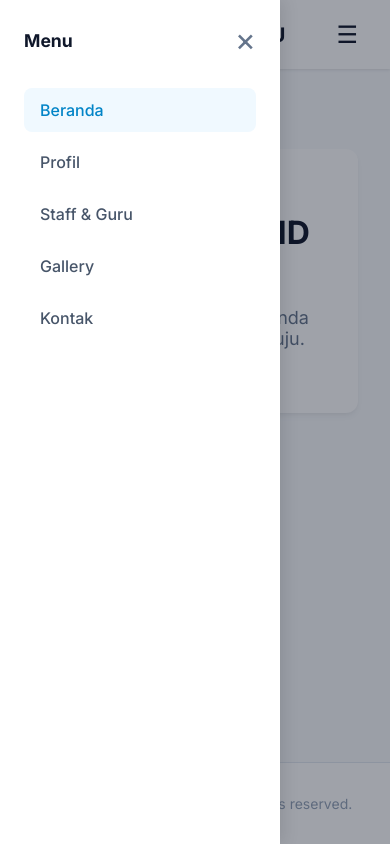
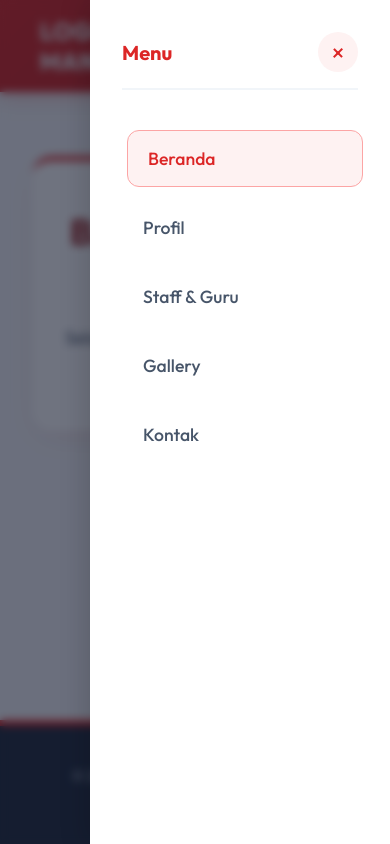
Before and after one commit to wahyu1337/sd-48-takalar, a website built with webpack: page src/index.html in a window 390 px wide. Both pictures are taken after a click on the button "Buka Menu". Built offline with nearby package versions, Linux system fonts and the light colour scheme.

Commit message:
Penambahan & Desain kerangka website sekolah 48 manuju

```diff
--- a/src/styles.css
+++ b/src/styles.css
@@ -1,25 +1,26 @@
 /* src/styles.css */
-@import url('https://fonts.googleapis.com/css2?family=Inter:wght@400;500;600;700&display=swap');
+@import url('https://fonts.googleapis.com/css2?family=Outfit:wght@400;500;600;700&display=swap');
 
 * {
     margin: 0;
     padding: 0;
     box-sizing: border-box;
-    font-family: 'Inter', sans-serif;
+    font-family: 'Outfit', sans-serif;
 }
 
 body {
     display: flex;
     flex-direction: column;
     min-height: 100vh;
-    background-color: #f8fafc;
+    background-color: #f4f6f9;
     color: #334155;
+    -webkit-font-smoothing: antialiased;
 }
 
 /* Header & Nav Desktop */
 header {
-    background-color: #ffffff;
-    box-shadow: 0 1px 3px rgba(0,0,0,0.1);
+    background: linear-gradient(135deg, #dc2626 0%, #b91c1c 100%);
+    box-shadow: 0 4px 20px rgba(220, 38, 38, 0.25);
     position: sticky;
     top: 0;
     z-index: 1000;
@@ -29,44 +30,59 @@ header {
     display: flex;
     justify-content: space-between;
     align-items: center;
-    padding: 1.25rem 2rem;
+    padding: 1rem 2.5rem;
     max-width: 1200px;
     margin: 0 auto;
 }
 
 .logo {
-    font-size: 1.25rem;
+    font-size: 1.5rem;
     font-weight: 700;
-    color: #0f172a;
+    color: #ffffff;
     text-decoration: none;
     letter-spacing: 0.5px;
+    text-shadow: 1px 1px 3px rgba(0, 0, 0, 0.15);
+    display: flex;
+    align-items: center;
+    gap: 10px;
 }
 
 .nav-links {
     display: flex;
-    gap: 2rem;
+    gap: 1.5rem;
     list-style: none;
 }
 
 .nav-links a {
     text-decoration: none;
-    color: #64748b;
+    color: rgba(255, 255, 255, 0.85);
     font-weight: 500;
     font-size: 1rem;
-    transition: color 0.2s ease;
+    transition: all 0.3s ease;
+    padding: 0.6rem 1.2rem;
+    border-radius: 20px;
 }
 
-.nav-links a:hover, .nav-links a.active {
-    color: #0284c7;
+.nav-links a:hover,
+.nav-links a.active {
+    color: #dc2626;
+    background-color: #ffffff;
+    box-shadow: 0 4px 10px rgba(0, 0, 0, 0.1);
+    transform: translateY(-2px);
 }
 
 .hamburger {
     display: none;
     background: none;
     border: none;
-    font-size: 1.5rem;
+    font-size: 1.8rem;
     cursor: pointer;
-    color: #0f172a;
+    color: #ffffff;
+    transition: transform 0.2s ease;
+}
+
+.hamburger:active {
+    transform: scale(0.9);
 }
 
 /* Sidebar overlay for mobile */
@@ -77,10 +93,11 @@ header {
     left: 0;
     width: 100%;
     height: 100%;
-    background: rgba(15, 23, 42, 0.4);
+    background: rgba(15, 23, 42, 0.6);
+    backdrop-filter: blur(4px);
     z-index: 1001;
     opacity: 0;
-    transition: opacity 0.3s ease, visibility 0.3s ease;
+    transition: all 0.3s ease;
 }
 
 .sidebar-overlay.active {
@@ -91,65 +108,82 @@ header {
 .sidebar {
     position: fixed;
     top: 0;
-    left: -280px;
-    width: 280px;
+    right: -320px;
+    width: 300px;
     height: 100%;
     background-color: #ffffff;
     z-index: 1002;
-    transition: left 0.3s ease;
-    box-shadow: 4px 0 15px rgba(0,0,0,0.1);
+    transition: right 0.4s cubic-bezier(0.4, 0, 0.2, 1);
+    box-shadow: -5px 0 25px rgba(0, 0, 0, 0.15);
     display: flex;
     flex-direction: column;
-    padding: 1.5rem;
+    padding: 2rem;
 }
 
 .sidebar.active {
-    left: 0;
+    right: 0;
 }
 
 .sidebar-header {
     display: flex;
     justify-content: space-between;
     align-items: center;
-    margin-bottom: 2rem;
+    margin-bottom: 2.5rem;
+    padding-bottom: 1rem;
+    border-bottom: 2px solid #f1f5f9;
 }
 
 .sidebar-logo {
-    font-size: 1.1rem;
+    font-size: 1.25rem;
     font-weight: 700;
-    color: #0f172a;
+    color: #dc2626;
 }
 
 .close-btn {
-    background: none;
+    background: #fef2f2;
     border: none;
-    font-size: 2rem;
-    line-height: 1;
+    width: 40px;
+    height: 40px;
+    border-radius: 50%;
+    font-size: 1.5rem;
+    display: flex;
+    align-items: center;
+    justify-content: center;
     cursor: pointer;
-    color: #64748b;
+    color: #dc2626;
+    transition: all 0.3s ease;
+}
+
+.close-btn:hover {
+    background: #fee2e2;
+    transform: rotate(90deg);
 }
 
 .nav-links-mobile {
     display: flex;
     flex-direction: column;
-    gap: 0.5rem;
+    gap: 0.75rem;
     list-style: none;
 }
 
 .nav-links-mobile a {
     text-decoration: none;
     color: #475569;
-    font-size: 1rem;
+    font-size: 1.1rem;
     font-weight: 500;
     display: block;
-    padding: 0.75rem 1rem;
-    border-radius: 8px;
-    transition: background-color 0.2s ease, color 0.2s ease;
+    padding: 1rem 1.25rem;
+    border-radius: 12px;
+    transition: all 0.2s ease;
+    border: 1px solid transparent;
 }
 
-.nav-links-mobile a:hover, .nav-links-mobile a.active {
-    background-color: #f0f9ff;
-    color: #0284c7;
+.nav-links-mobile a:hover,
+.nav-links-mobile a.active {
+    background-color: #fef2f2;
+    color: #dc2626;
+    border-color: #fca5a5;
+    transform: translateX(5px);
 }
 
 /* Main Content */
@@ -157,54 +191,84 @@ main {
     flex: 1;
     display: flex;
     flex-direction: column;
-    padding: 3rem 2rem;
+    padding: 4rem 2rem;
     max-width: 1200px;
     margin: 0 auto;
     width: 100%;
 }
 
 .hero {
-    background-color: #ffffff;
-    padding: 4rem 2rem;
-    border-radius: 12px;
-    box-shadow: 0 4px 6px -1px rgba(0,0,0,0.05), 0 2px 4px -2px rgba(0,0,0,0.05);
+    background: #ffffff;
+    padding: 5rem 3rem;
+    border-radius: 20px;
+    box-shadow: 0 10px 30px -10px rgba(220, 38, 38, 0.15);
     text-align: center;
     width: 100%;
-    margin-top: 2rem;
+    position: relative;
+    overflow: hidden;
+    border-top: 5px solid #dc2626;
+}
+
+.hero::before {
+    content: '';
+    position: absolute;
+    top: 0;
+    left: 0;
+    width: 100%;
+    height: 100%;
+    background: radial-gradient(circle at top right, #fef2f2 0%, transparent 50%);
+    pointer-events: none;
 }
 
 .hero h1 {
-    font-size: 2.5rem;
-    color: #0f172a;
-    margin-bottom: 1rem;
+    font-size: 3rem;
+    color: #991b1b;
+    margin-bottom: 1.5rem;
+    font-weight: 700;
+    letter-spacing: -0.5px;
+    position: relative;
+    z-index: 1;
 }
 
 .hero p {
-    font-size: 1.125rem;
-    color: #64748b;
-    max-width: 600px;
+    font-size: 1.25rem;
+    color: #475569;
+    max-width: 700px;
     margin: 0 auto;
+    line-height: 1.7;
+    position: relative;
+    z-index: 1;
 }
 
 /* Footer */
 footer {
-    background-color: #ffffff;
+    background: #1e293b;
     text-align: center;
-    padding: 2rem;
-    border-top: 1px solid #e2e8f0;
-    color: #94a3b8;
-    font-size: 0.875rem;
+    padding: 2.5rem;
+    color: #cbd5e1;
+    font-size: 0.95rem;
+    border-top: 6px solid #dc2626;
 }
 
 /* Responsive */
-@media (max-width: 768px) {
+@media (max-width: 945px) {
     .nav-links {
         display: none;
     }
+
     .hamburger {
         display: block;
     }
+
+    .hero {
+        padding: 3rem 1.5rem;
+    }
+
     .hero h1 {
-        font-size: 2rem;
+        font-size: 2.25rem;
+    }
+
+    .hero p {
+        font-size: 1.1rem;
     }
 }
```
Also changed, not shown: src/index.html (+3 -0 lines).
